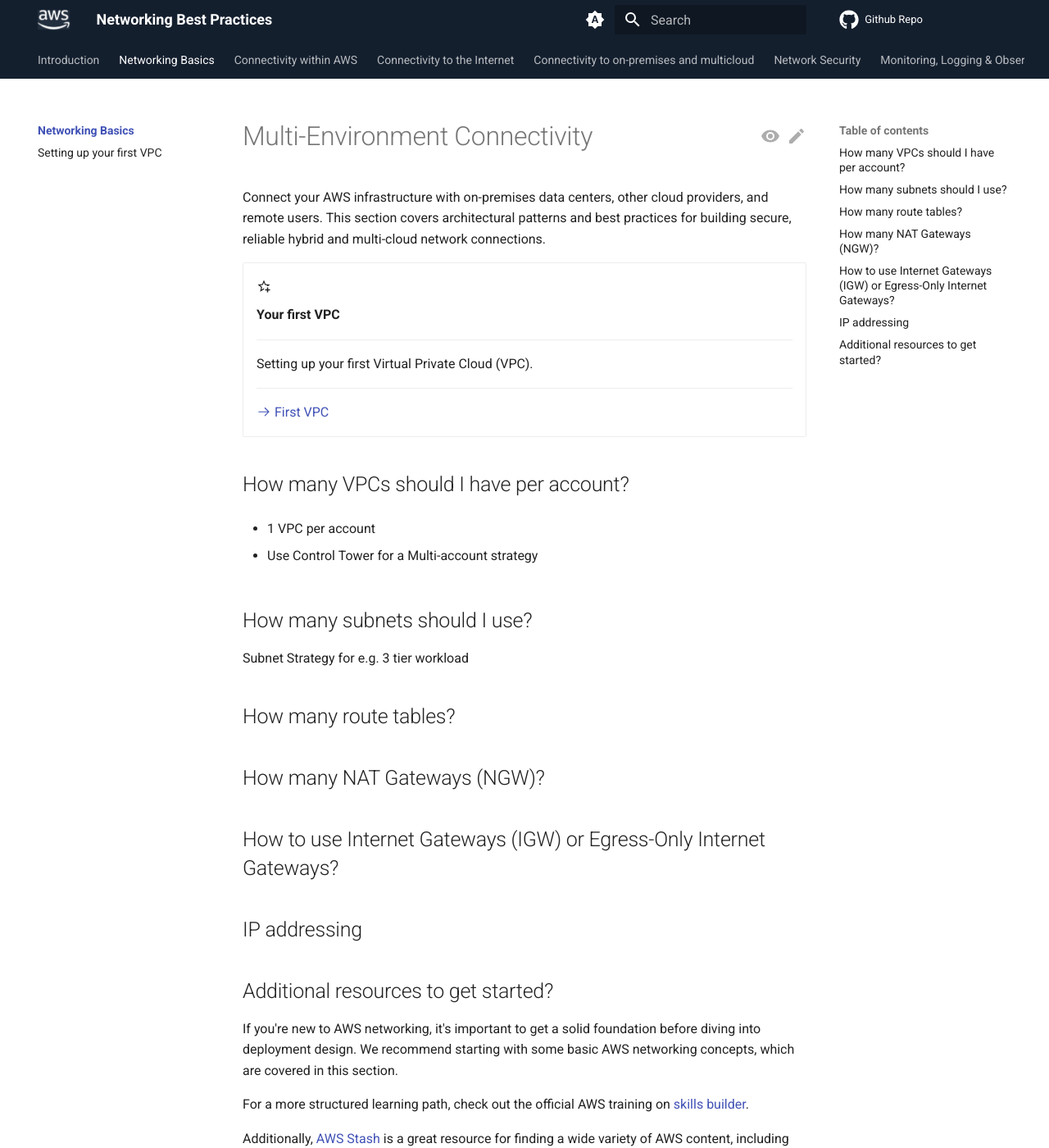
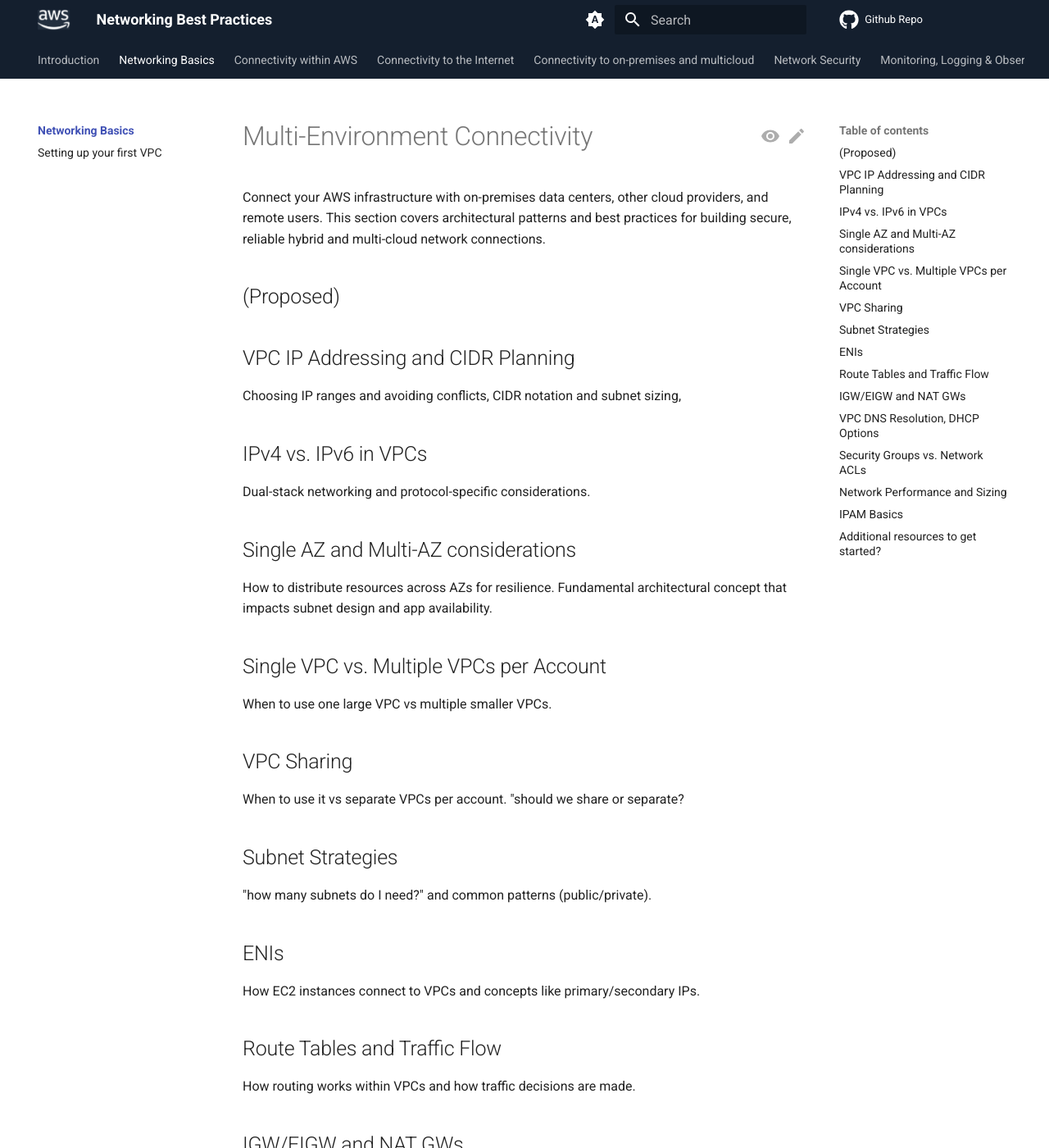
Before and after one commit to aws/aws-networking-best-practices, an MkDocs documentation site: the page built from content/basics/index.md, in a window 1280 px wide and 1400 px high. Shown: the whole window at 82% size. Built offline with MkDocs 1.6.1 and Material for MkDocs 9.7.7, drawn with Linux system fonts in a browser that asks for light colours; comment, search, counter and statistics services are not loaded; some of the changed text lies outside the part shown.

Commit message:
Update index.md
These are the propose sub-sections for now, pending review/approval

```diff
--- a/content/basics/index.md
+++ b/content/basics/index.md
@@ -4,40 +4,46 @@
 providers, and remote users. This section covers architectural patterns and
 best practices for building secure, reliable hybrid and multi-cloud network
 connections.
+## (Proposed)
 
-<div class="grid cards" markdown>
+## VPC IP Addressing and CIDR Planning
+Choosing IP ranges and avoiding conflicts, CIDR notation and subnet sizing,
 
-*   :material-star-plus-outline: &nbsp;
+## IPv4 vs. IPv6 in VPCs
+Dual-stack networking and protocol-specific considerations.
 
-    **Your first VPC**
+## Single AZ and Multi-AZ considerations
+How to distribute resources across AZs for resilience. Fundamental architectural concept that impacts subnet design and app availability.
 
-    ---
+## Single VPC vs. Multiple VPCs per Account
+When to use one large VPC vs multiple smaller VPCs.
 
-    Setting up your first Virtual Private Cloud (VPC).
+## VPC Sharing
+When to use it vs separate VPCs per account. "should we share or separate?
 
-    ---
+## Subnet Strategies
+"how many subnets do I need?" and common patterns (public/private).
 
-    [:octicons-arrow-right-24: First VPC](first-vpc.md)
+## ENIs
+How EC2 instances connect to VPCs and concepts like primary/secondary IPs.
 
-</div>
+## Route Tables and Traffic Flow
+How routing works within VPCs and how traffic decisions are made.
 
-## How many VPCs should I have per account?
+## IGW/EIGW and NAT GWs
+Basic internet connectivity patterns and the decision between Centralized vs distributed NAT patterns, high availability.
 
-* 1 VPC per account
+## VPC DNS Resolution, DHCP Options
+Name resolution within VPC
 
-* Use Control Tower for a Multi-account strategy
+## Security Groups vs. Network ACLs
+Difference between these and when to use each approach.
+## Network Performance and Sizing
+Instance bandwidth considerations, placement groups.
+## IPAM Basics
+IP allocation strategies and avoiding address exhaustion.
 
-## How many subnets should I use?
 
-Subnet Strategy for e.g. 3 tier workload
-
-## How many route tables?
-
-## How many NAT Gateways (NGW)?
-
-## How to use Internet Gateways (IGW) or Egress-Only Internet Gateways?
-
-## IP addressing
 
 ## Additional resources to get started?
 
```
